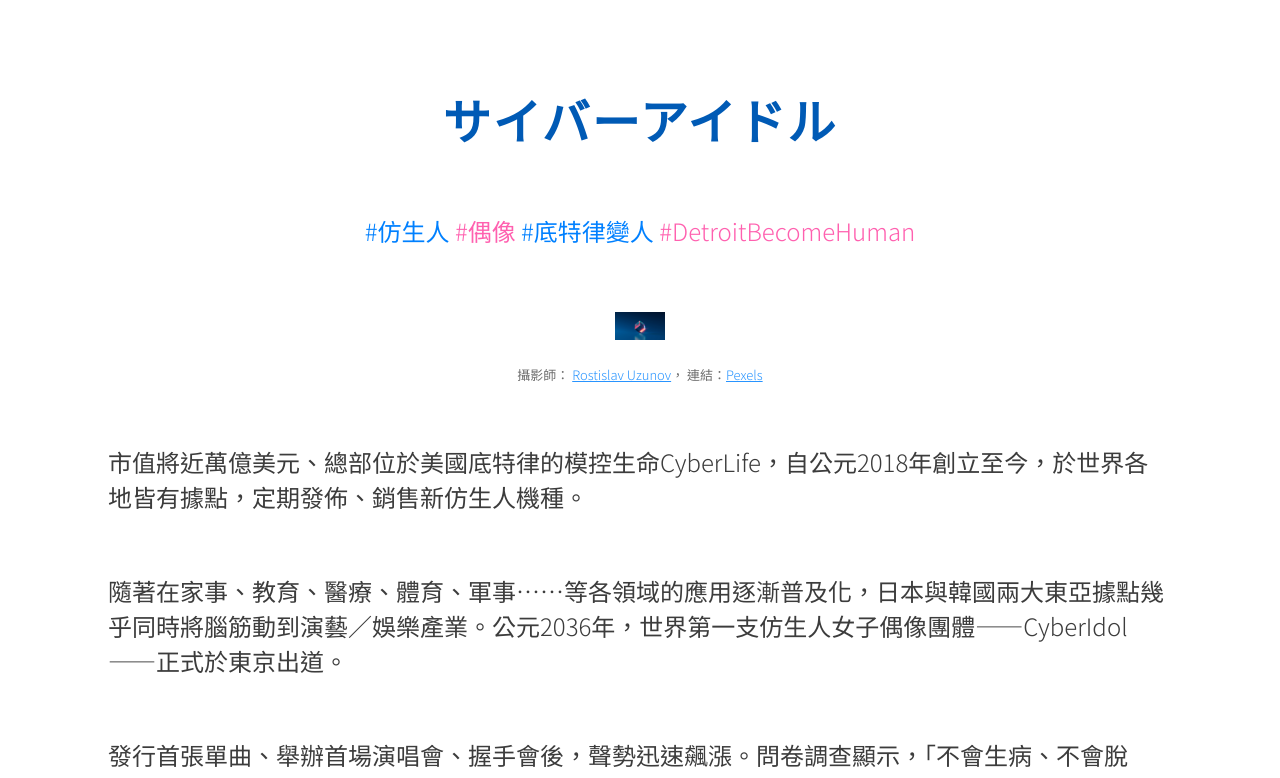
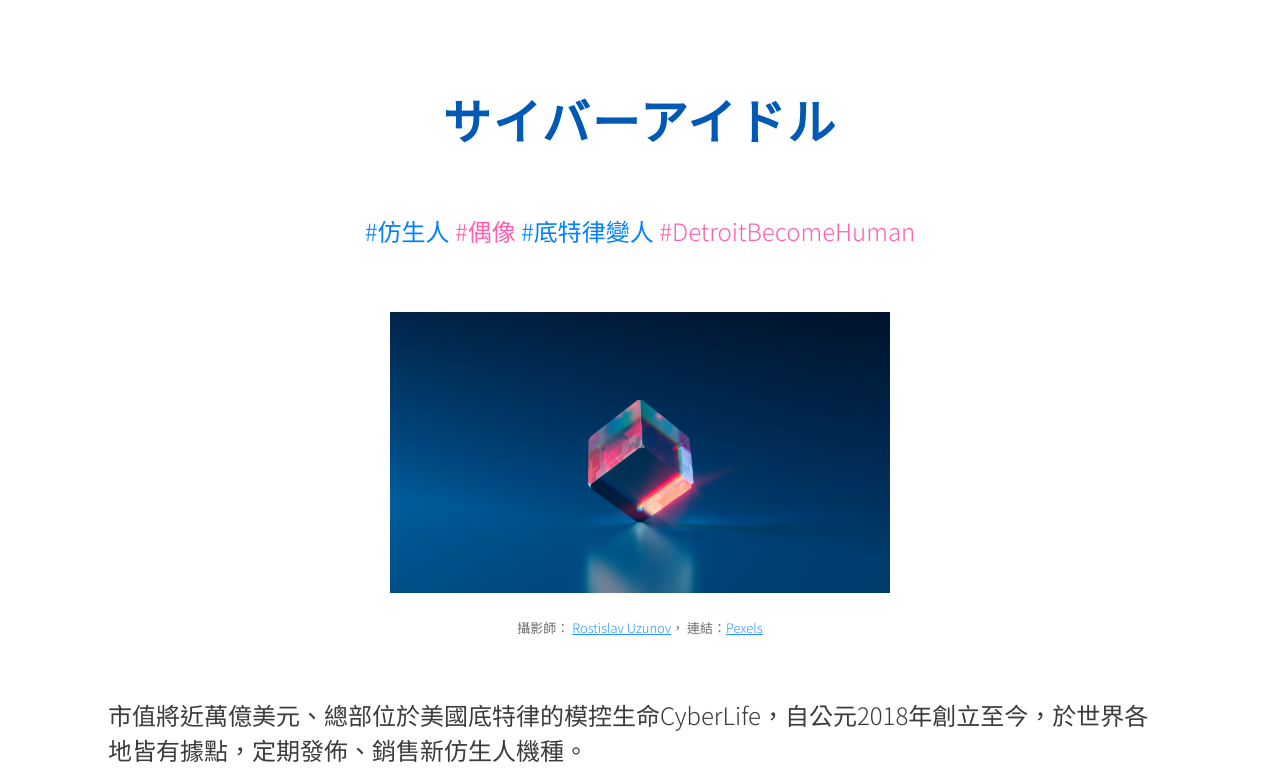
Before and after one commit to alkalwater/alkalwater.github.io, a plain HTML site: page index.html in a window 1280 px wide. Shown: the top 778 px of the page. Drawn offline with Linux system fonts and the light colour scheme; a web font is replaced by a local one.

Commit message:
Update index.html

```diff
--- a/index.html
+++ b/index.html
@@ -43,7 +43,7 @@
 
 <!-- 圖片及來源 -->
 <div style="border:1px #FFB326 none;margin:1px;text-align:center;">
-<img src="https://alkalwater.github.io/pexels-rostislav-uzunov-5011647.jpg" class="center" width=50rem >
+<img src="https://alkalwater.github.io/pexels-rostislav-uzunov-5011647.jpg" class="center" width=500rem >
 <p><font size=2vw><font color="#6C6C6C">攝影師：
   <a href="https://www.pexels.com/zh-tw/@rostislav-uzunov-3145660?utm_content=attributionCopyText&utm_medium=referral&utm_source=pexels" target="_blank">Rostislav Uzunov</a>，
   連結：<a href="https://www.pexels.com/zh-tw/photo/cgi-5011647/?utm_content=attributionCopyText&utm_medium=referral&utm_source=pexels" target="_blank">Pexels</a></font></font></p>
```
